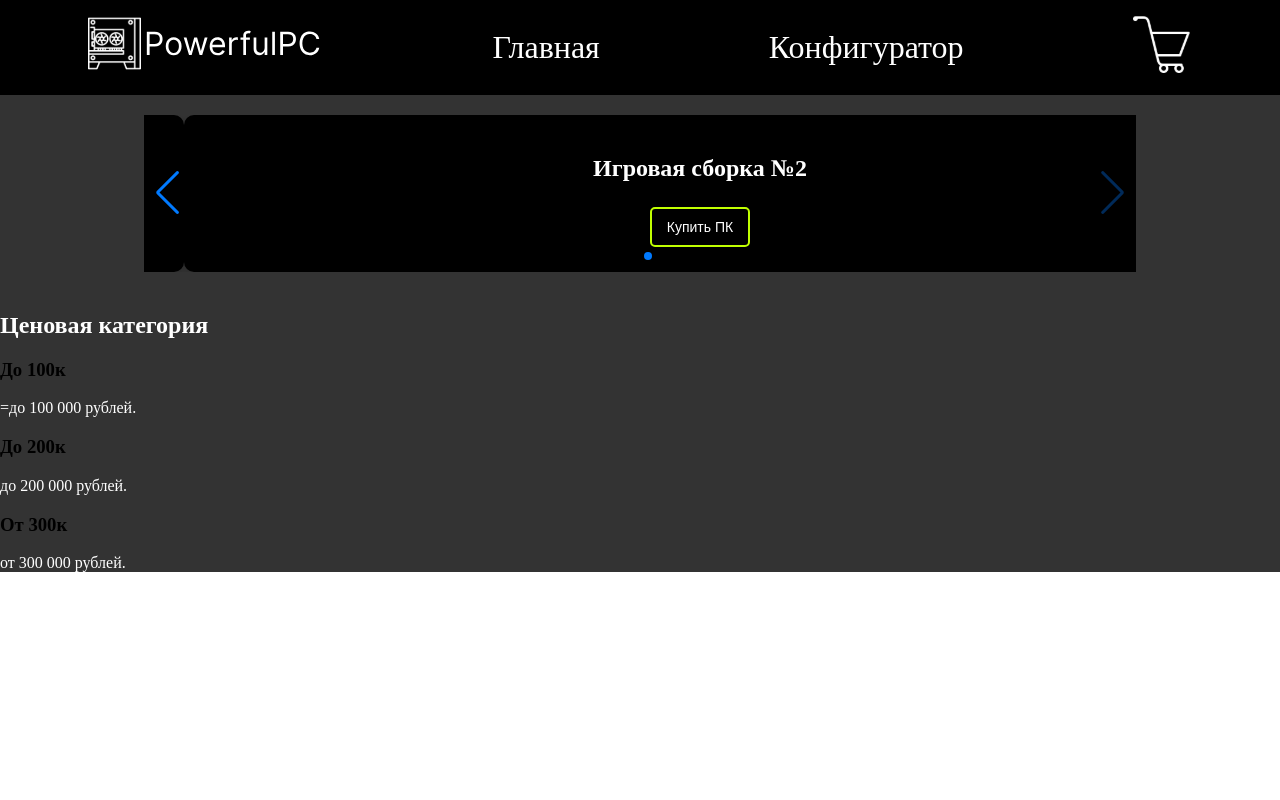
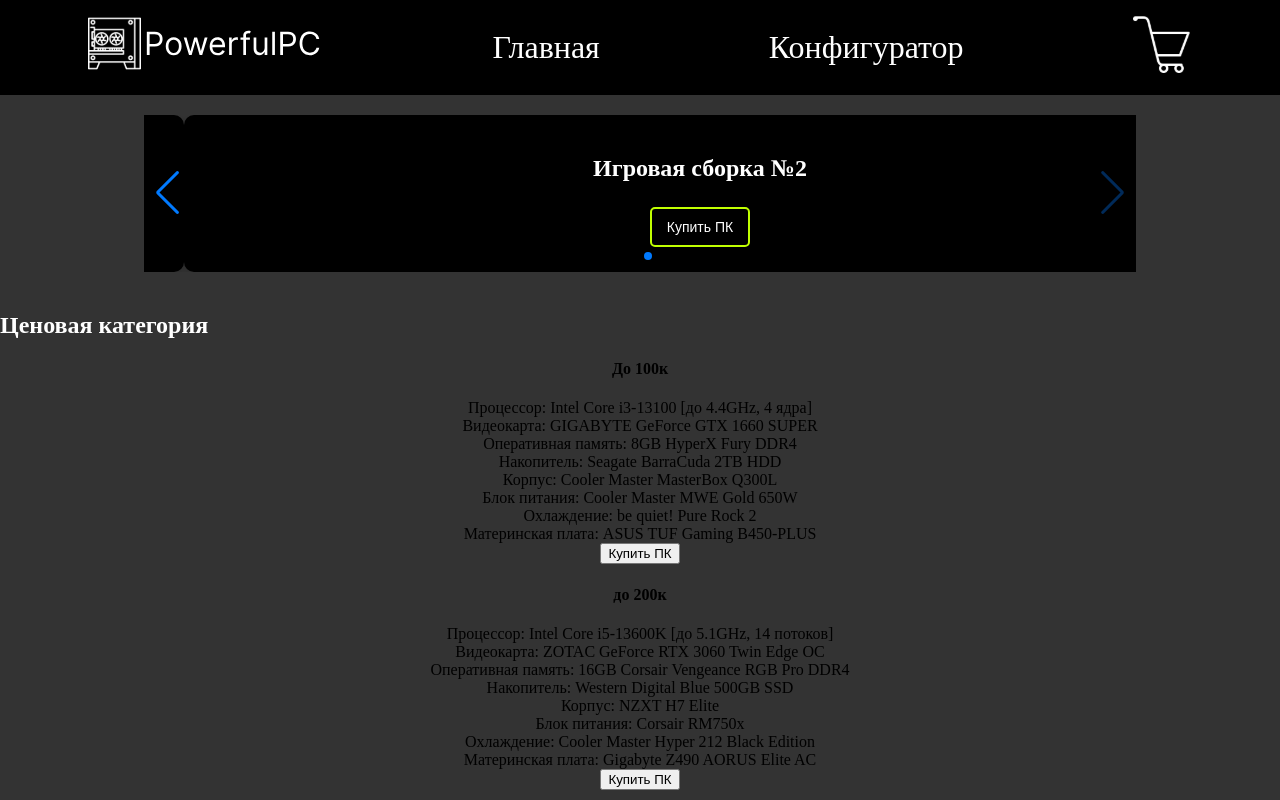
Before and after one commit to misha4322/PC_xikka00, a React (Vite) app: page /home in a window 1280 px wide. Shown: the top 800 px of the page. Built offline with nearby package versions, Linux system fonts and the light colour scheme.

Commit message:
я уже ничего не понимаю

```diff
--- a/src/routes/ConfComputer/CofComputer.jsx
+++ b/src/routes/ConfComputer/CofComputer.jsx
@@ -23,18 +23,13 @@ const sectionIcons = {
 };
 
 export const ConfComputer = () => {
-  const [selectedComponents, setSelectedComponents] = useState(() => {
-    try {
-      const savedComponents = localStorage.getItem("selectedComponents");
-      return savedComponents ? JSON.parse(savedComponents) : {};
-    } catch (error) {
-      console.error("Ошибка загрузки данных из localStorage", error);
-      return {};
-    }
-  });
-
+  const [selectedComponents, setSelectedComponents] = useState({});
   const navigate = useNavigate();
 
+  useEffect(() => {
+    const saved = localStorage.getItem("selectedComponents");
+    if (saved) setSelectedComponents(JSON.parse(saved));
+  }, []);
 
   useEffect(() => {
     localStorage.setItem("selectedComponents", JSON.stringify(selectedComponents));
@@ -42,10 +37,12 @@ export const ConfComputer = () => {
 
   const handleSelect = (category, item) => {
     setSelectedComponents((prev) => {
-      const newSelection = { ...prev, [category]: item.name };
+      const newSelection = { ...prev, [category]: { name: item.name, price: item.price } };
 
       if (category === "processor") {
-        newSelection.processorCompatibility = item.brand;
+        newSelection.processorCompatibility = item.socket;
+      } else if (category === "motherboard") {
+        newSelection.motherboardCompatibility = item.socket;
       }
 
       return newSelection;
@@ -53,43 +50,43 @@ export const ConfComputer = () => {
   };
 
   const handleAddToBasket = () => {
-
-    const allSelected = Object.keys(componentsData).every((category) => {
-      if (category === "motherboard") return true;
-      return selectedComponents[category];
-    });
+    const allSelected = Object.keys(componentsData).every((category) => selectedComponents[category]);
 
     if (!allSelected) {
       alert("Пожалуйста, выберите все компоненты.");
       return;
     }
 
-
     localStorage.setItem("basket", JSON.stringify(selectedComponents));
-    localStorage.removeItem("selectedComponents");
-    setSelectedComponents({});
     navigate("/basket");
   };
 
   const calculateTotalPrice = () => {
-    return Object.entries(selectedComponents).reduce((total, [category, selectedItem]) => {
-      const item = componentsData[category]?.find((component) => component.name === selectedItem);
-      return total + (item?.price || 0);
+    return Object.values(selectedComponents).reduce((total, selectedItem) => {
+      return total + (selectedItem?.price || 0);
     }, 0);
   };
 
-  const filteredMotherboards = selectedComponents.processorCompatibility
+  const filteredItems = (category) => {
+    if (category === "processor") {
+      return selectedComponents.motherboardCompatibility
+        ? componentsData.processor.filter(
+            (processor) => processor.socket === selectedComponents.motherboardCompatibility
+          )
+        : componentsData.processor;
+    } else if (category === "motherboard") {
+      return selectedComponents.processorCompatibility
         ? componentsData.motherboard.filter(
-        (mboard) => mboard.compatibleWith === selectedComponents.processorCompatibility
+            (motherboard) => motherboard.socket === selectedComponents.processorCompatibility
           )
         : componentsData.motherboard;
+    }
+    return componentsData[category];
+  };
 
   return (
     <div className={s.conf_div}>
-      {Object.entries(componentsData).map(([category, items]) => {
-        if (category === "motherboard") return null;
-
-        return (
+      {Object.entries(componentsData).map(([category, items]) => (
         <div key={category} className={s.proc}>
           <div className={s.div_konfi}>
             <img src={sectionIcons[category]} alt={category} />
@@ -108,49 +105,32 @@ export const ConfComputer = () => {
                 ? "Охлаждение"
                 : category === "storage"
                 ? "Накопитель (SSD/HDD)"
+                : category === "motherboard"
+                ? "Материнская плата"
                 : category}
             </h2>
           </div>
-            {items.map((item) => (
+          {filteredItems(category).map((item) => (
             <label key={item.name} className={s.itemLabel}>
               <input
                 type="radio"
                 name={category}
-                  checked={selectedComponents[category] === item.name}
+                checked={selectedComponents[category]?.name === item.name}
                 onChange={() => handleSelect(category, item)}
               />
-                <span className={s.itemText}>{item.name}</span>
-                <span className={s.price}>{item.price} р</span>
+              <span className={s.itemText}>
+                {item.name} — {item.price} р
+              </span>
             </label>
           ))}
         </div>
-        );
-      })}
+      ))}
 
-      {filteredMotherboards.length > 0 && (
-        <div className={s.proc}>
-          <div className={s.div_konfi}>
-            <img src={sectionIcons["motherboard"]} alt="motherboard" />
-            <h2>Материнская плата</h2>
-          </div>
-          {filteredMotherboards.map((item) => (
-            <label key={item.name} className={s.itemLabel}>
-              <input
-                type="radio"
-                name="motherboard"
-                checked={selectedComponents.motherboard === item.name}
-                onChange={() => handleSelect("motherboard", item)}
-              />
-              <span className={s.itemText}>{item.name}</span>
-              <span className={s.price}>{item.price} р</span>
-            </label>
-          ))}
-        </div>
-      )}
-
-      <div className={s.total}>
-        <h3>Итого: {calculateTotalPrice()} р</h3>
-        <button onClick={handleAddToBasket}>Добавить в корзину</button>
+      <div className={s.totalPrice}>
+        <p>Итоговая цена: {calculateTotalPrice()} р</p>
+        <button className={s.basket} onClick={handleAddToBasket}>
+          <p className={s.basket_p}>В корзину</p>
+        </button>
       </div>
     </div>
   );
--- a/src/routes/ConfComputer/ConfCompute.module.css
+++ b/src/routes/ConfComputer/ConfCompute.module.css
@@ -110,3 +110,7 @@ input[type="radio"]:checked {
 .basket:hover {
     background-color: #008000;
 }
+.disabled {
+    opacity: 0.5;
+    cursor: not-allowed;
+  }
--- a/src/routes/Home/Home.jsx
+++ b/src/routes/Home/Home.jsx
@@ -40,6 +40,56 @@ export const Home = () => {
     },
   ];
 
+
+  const buildsUnder100k = [
+    {
+      name: "До 100к",
+      config: {
+        processor: componentsData.processor[0].name, // Intel Core i3-13100
+        video_card: componentsData.video_card[0].name, // GIGABYTE GeForce GTX 1660 SUPER
+        memory: componentsData.memory[0].name, // 8GB HyperX Fury DDR4
+        storage: componentsData.storage[0].name, // Seagate BarraCuda 2TB HDD
+        case: componentsData.case[0].name, // Cooler Master MasterBox Q300L
+        power_supply: componentsData.power_supply[0].name, // Cooler Master MWE Gold 650W
+        cooling: componentsData.cooling[0].name, // be quiet! Pure Rock 2
+        motherboard: componentsData.motherboard[0].name, // ASUS TUF Gaming B450-PLUS
+      },
+    },
+  ];
+
+  const buildsUnder200k = [
+    {
+      name: "до 200к",
+      config: {
+        processor: componentsData.processor[2].name, // Intel Core i5-13600K
+        video_card: componentsData.video_card[4].name, // ZOTAC GeForce RTX 3060 Twin Edge OC
+        memory: componentsData.memory[2].name, // 16GB Corsair Vengeance RGB Pro DDR4
+        storage: componentsData.storage[2].name, // Western Digital Blue 500GB SSD
+        case: componentsData.case[2].name, // NZXT H7 Elite
+        power_supply: componentsData.power_supply[2].name, // Corsair RM750x
+        cooling: componentsData.cooling[2].name, // Cooler Master Hyper 212 Black Edition
+        motherboard: componentsData.motherboard[2].name, // Gigabyte Z490 AORUS Elite AC
+      },
+    },
+  ];
+
+  const buildsOver300k = [
+    {
+      name: "от 300к",
+      config: {
+        processor: componentsData.processor[6].name, // Intel Core i9-13900K
+        video_card: componentsData.video_card[8].name, // MSI GeForce RTX 4090 SUPRIM
+        memory: componentsData.memory[6].name, // 64GB Crucial Ballistix RGB DDR4
+        storage: componentsData.storage[6].name, // Samsung 980 PRO 1TB NVMe SSD
+        case: componentsData.case[5].name, // Corsair 5000D AIRFLOW
+        power_supply: componentsData.power_supply[6].name, // Corsair RM1000x
+        cooling: componentsData.cooling[6].name, // Noctua NH-D15
+        motherboard: componentsData.motherboard[6].name, // MSI MAG Z690 TOMAHAWK
+      },
+    },
+  ];
+
+
   const handleBuy = (config) => {
     const savedBasket = localStorage.getItem("basket");
     const basketItems = savedBasket ? JSON.parse(savedBasket) : {};
@@ -52,8 +102,41 @@ export const Home = () => {
     navigate("/basket");
   };
 
+
+  const renderComponents = (config) => {
+    return (
+      <div className={s.componentsList}>
+        <div className={s.componentItem}>
+          <span>Процессор:</span> {config.processor}
+        </div>
+        <div className={s.componentItem}>
+          <span>Видеокарта:</span> {config.video_card}
+        </div>
+        <div className={s.componentItem}>
+          <span>Оперативная память:</span> {config.memory}
+        </div>
+        <div className={s.componentItem}>
+          <span>Накопитель:</span> {config.storage}
+        </div>
+        <div className={s.componentItem}>
+          <span>Корпус:</span> {config.case}
+        </div>
+        <div className={s.componentItem}>
+          <span>Блок питания:</span> {config.power_supply}
+        </div>
+        <div className={s.componentItem}>
+          <span>Охлаждение:</span> {config.cooling}
+        </div>
+        <div className={s.componentItem}>
+          <span>Материнская плата:</span> {config.motherboard}
+        </div>
+      </div>
+    );
+  };
+
   return (
     <div className={s.container}>
+
       <div className={s.sliderContainer}>
         <Swiper
           navigation
@@ -62,6 +145,7 @@ export const Home = () => {
           modules={[Navigation, Pagination, Autoplay]}
           className={s.swiper}
         >
+
           {builds.map((build, index) => (
             <SwiperSlide key={index} className={s.slide}>
               <div className={s.build}>
@@ -80,23 +164,38 @@ export const Home = () => {
         </Swiper>
       </div>
 
+
       <div className={s.priceCategory}>
         <h2>Ценовая категория</h2>
         <div className={s.priceRange}>
           <div className={s.priceCategoryItem}>
-            <h3>До 100к</h3>
-            <p>=до 100 000 рублей.</p>
+            {buildsUnder100k.map((build, index) => (
+              <div key={index} className={s.build}>
+                <h4>{build.name}</h4>
+                {renderComponents(build.config)}
+                <button onClick={() => handleBuy(build.config)}>Купить ПК</button>
+              </div>
+            ))}
+          </div>
 
+          <div className={s.priceCategoryItem}>
+            {buildsUnder200k.map((build, index) => (
+              <div key={index} className={s.build}>
+                <h4>{build.name}</h4>
+                {renderComponents(build.config)}
+                <button onClick={() => handleBuy(build.config)}>Купить ПК</button>
+              </div>
+            ))}
           </div>
+
           <div className={s.priceCategoryItem}>
-            <h3>До 200к</h3>
-            <p> до 200 000 рублей.</p>
-
-          </div>
-          <div className={s.priceCategoryItem}>
-            <h3>От 300к</h3>
-            <p>от 300 000 рублей.</p>
-
+            {buildsOver300k.map((build, index) => (
+              <div key={index} className={s.build}>
+                <h4>{build.name}</h4>
+                {renderComponents(build.config)}
+                <button onClick={() => handleBuy(build.config)}>Купить ПК</button>
+              </div>
+            ))}
           </div>
         </div>
       </div>
```
Also changed, not shown: src/routes/ProductBasket/ProductBasket.jsx (+18 -36 lines). Lines whose indentation alone changed are shown as unchanged.
